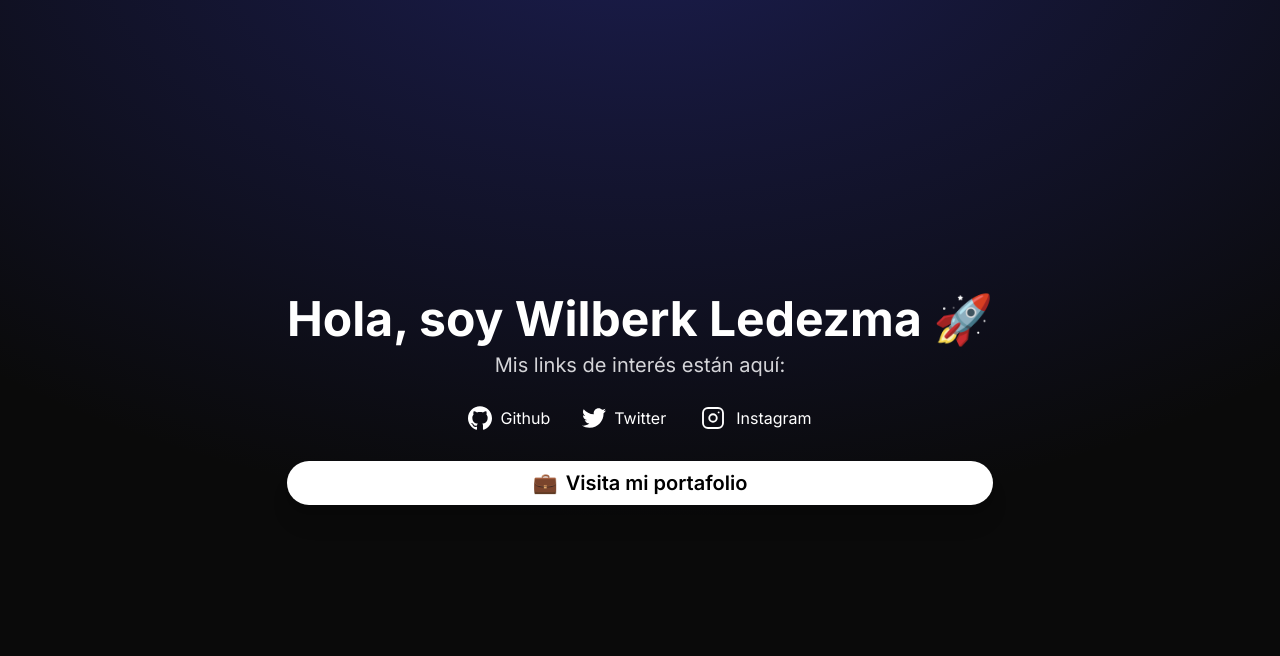
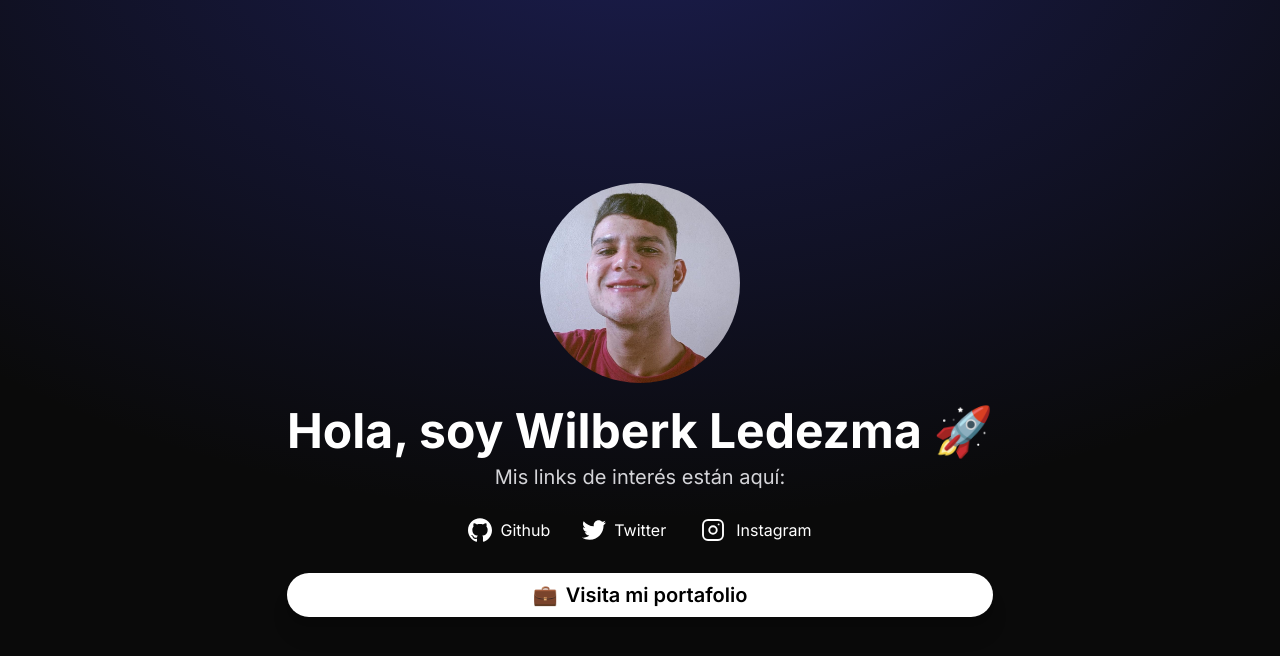
Before and after one commit to webzma/webzma-links, a plain HTML site: page index.html in a window 1280 px wide. Drawn offline with nearby package versions, Linux system fonts and the light colour scheme.

Commit message:
avatar image added to portfolio

```diff
--- a/index.html
+++ b/index.html
@@ -25,7 +25,13 @@
       class="absolute top-0 bottom-0 z-[-2] h-screen w-full bg-neutral-950 bg-[radial-gradient(ellipse_80%_80%_at_50%_-15%,rgba(60,66,213,35%),rgba(255,255,255,0))]"
     ></div>
 
-    <div class="max-w-[800px] mx-auto">
+    <div class="max-w-[800px] mx-auto flex items-center flex-col">
+      <img
+        src="./assets/images/profile.jpeg"
+        class="size-[200px] object-cover rounded-full mb-6"
+        alt="Avatar image"
+      />
+
       <h1 class="text-3xl md:text-5xl font-bold text-center">
         Hola, soy Wilberk Ledezma 🚀
       </h1>
@@ -103,7 +109,6 @@
           Instagram
         </a>
       </div>
-
       <a
         href="https://webzma.vercel.app/"
         class="flex m-auto text-lg items-center gap-x-2 xl:text-xl w-[85%] items-center justify-center xl:w-full mt-5 p-2 space-x-2 bg-white rounded-full align-middle text-black font-semibold text-center shadow-xl hover:shadow-2xl transition duration-200 ease-in-out transform hover:scale-105"
```
